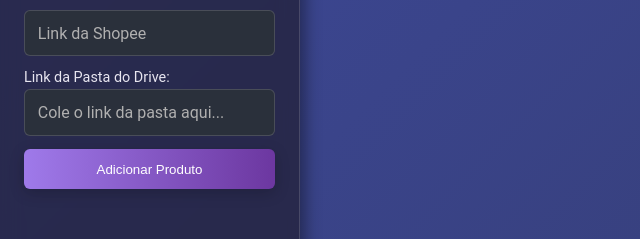
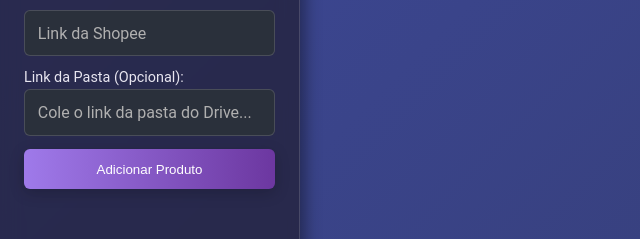
Before and after one commit to joaov-batista/dashvesa, a plain HTML site: page analise.html in a window 1280 px wide. Shown: the part 242-481 px from the top of the page, 0-640 px from the left. Drawn offline with Linux system fonts and the light colour scheme; no server answers.

Commit message:
Update analise.html

```diff
--- a/analise.html
+++ b/analise.html
@@ -5,7 +5,7 @@
     <meta name="viewport" content="width=device-width, initial-scale=1.0">
     <title>TaskFlow - Análise de Produtos</title>
     <link rel="stylesheet" href="style.css">
-    </head>
+</head>
 <body>
     <div id="app-wrapper" class="app-wrapper">
         <aside id="sidebar" class="sidebar">
@@ -15,8 +15,8 @@
                     <input type="text" id="product-name" placeholder="Nome do Produto" required class="form-input">
                     <textarea id="product-desc" placeholder="Descrição" class="form-input" rows="4"></textarea>
                     <input type="url" id="product-shopee-link" placeholder="Link da Shopee" class="form-input">
-                    <label for="product-drive-link" class="form-label">Link da Pasta do Drive:</label>
-                    <input type="url" id="product-drive-link" placeholder="Cole o link da pasta aqui..." required class="form-input">
+                    <label for="product-drive-link" class="form-label">Link da Pasta (Opcional):</label>
+                    <input type="url" id="product-drive-link" placeholder="Cole o link da pasta do Drive..." class="form-input">
                     <button type="submit">Adicionar Produto</button>
                 </form>
             </div>
```
